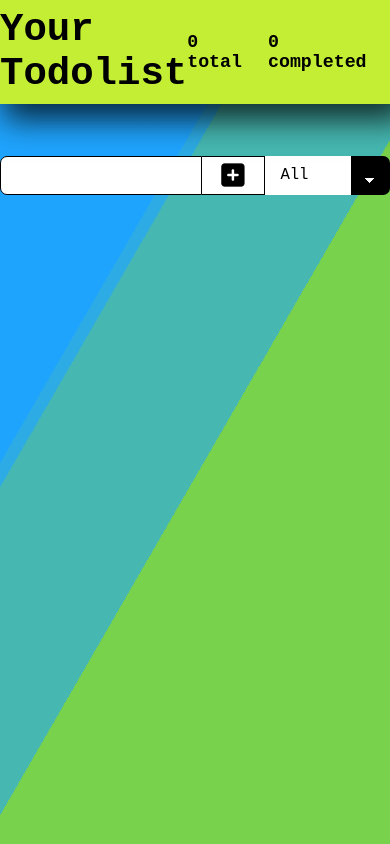
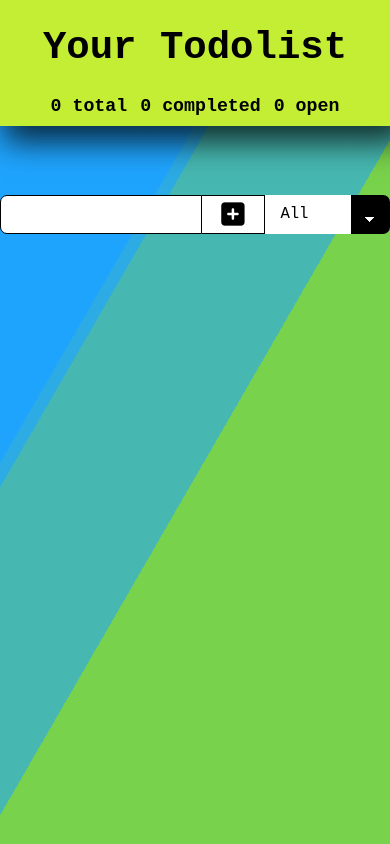
Before and after one commit to loerk/react-todo-app, a React (Create React App) app: page / in a window 390 px wide. Built offline with nearby package versions, Linux system fonts and the light colour scheme.

Commit message:
added responsiveness

```diff
--- a/src/container/App.css
+++ b/src/container/App.css
@@ -59,8 +59,8 @@ header {
   display: flex;
   justify-content: space-around;
   align-items: center;
+  flex-wrap: wrap;
   width: 100%;
-  height: 8rem;
   margin-top: 0;
   background-color: #c3ee34;
   margin-bottom: 4rem;
@@ -73,13 +73,14 @@ h1 {
   max-width: 300px;
   font-size: 1.2rem;
   display: flex;
-  gap: 2rem;
+  gap: 1rem;
+  padding-bottom: 0.8rem;
 }
 .inputContainer {
   max-width: 500px;
   display: flex;
   margin: 0 auto;
-  padding-top: 12rem;
+  padding-top: 15rem;
 }
 
 input {
```
